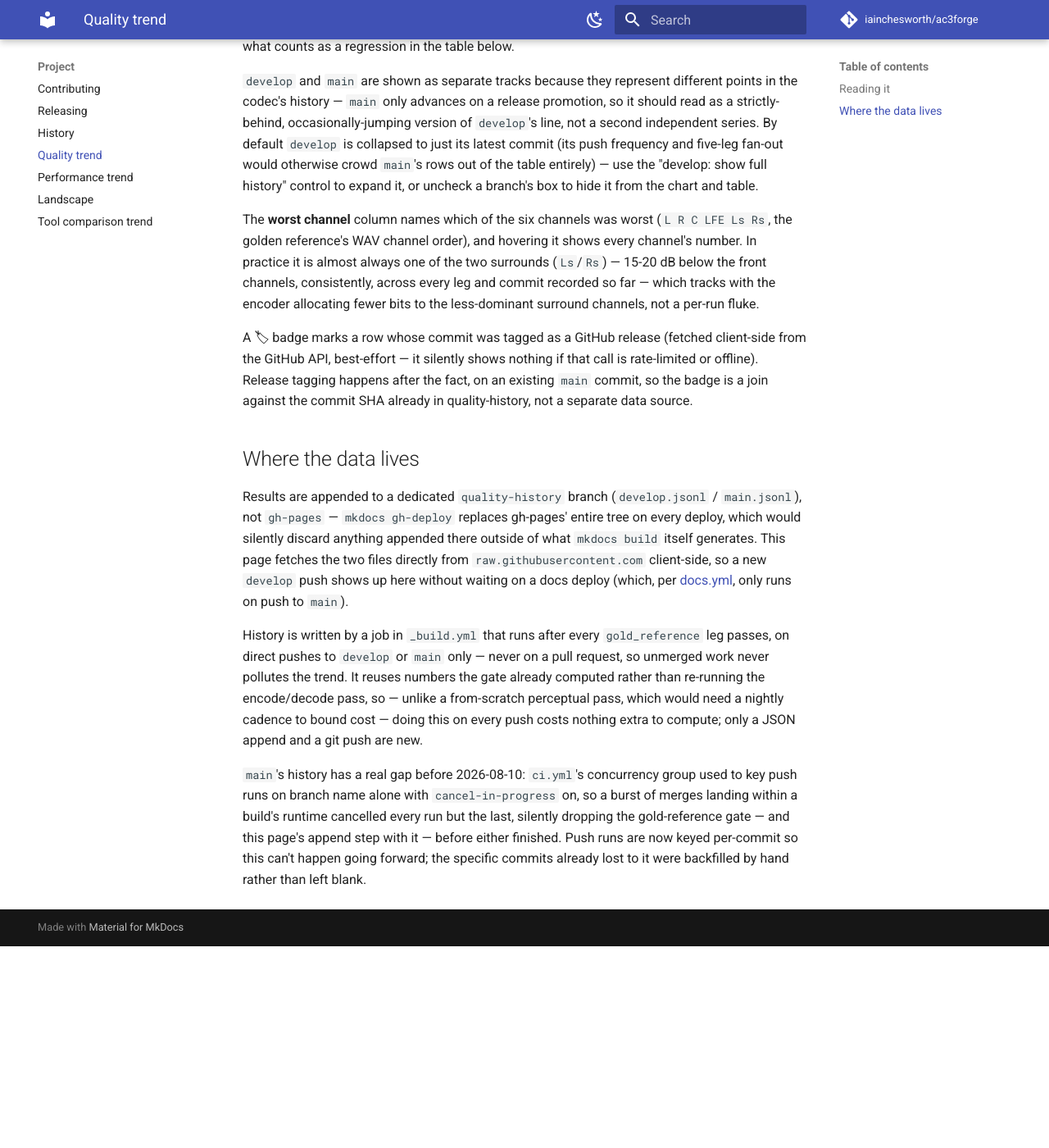
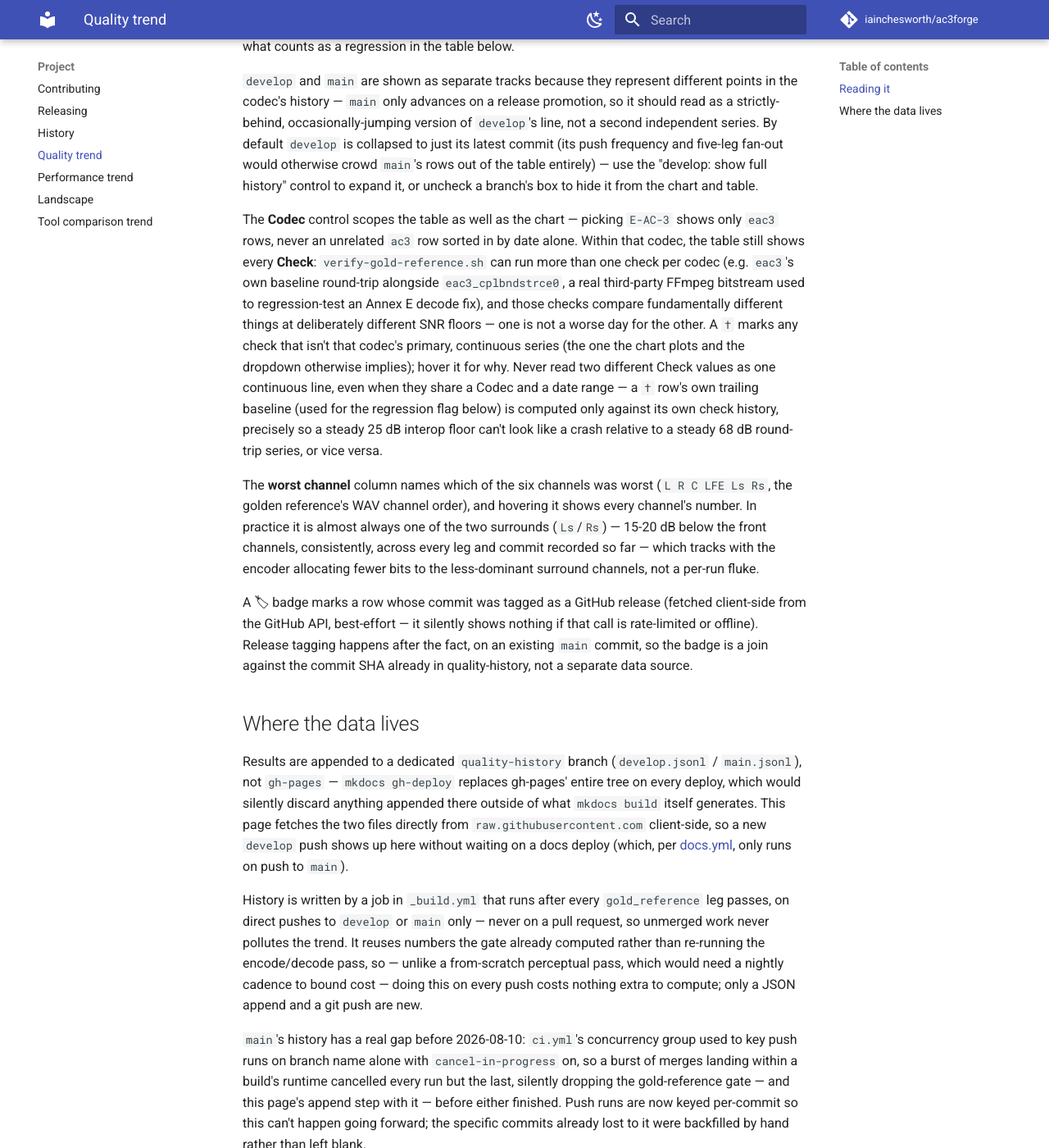
Before and after one commit to iainchesworth/ac3forge, an MkDocs documentation site: the page built from docs/quality-trend.md, in a window 1280 px wide and 1400 px high, scrolled down 1047 px. Shown: the whole window at 82% size. Built offline with MkDocs 1.6.1 and Material for MkDocs 9.7.7, drawn with Linux system fonts in a browser that asks for light colours; comment, search, counter and statistics services are not loaded; before the commit the page ends 2201 px from its top, so only the background shows below that.

Commit message:
fix: stop quality-trend table from conflating unrelated checks
The chart already scoped rows by codec and isPrimaryCheck, but the table
below it was fed the raw, unfiltered record list - every codec and every
check interleaved by date with no field distinguishing them. That let a
steady ~25 dB interop fixture (eac3_cplbndstrce0) read as a crash relative
to the steady ~68 dB eac3 round-trip series it has nothing to do with.

Scope the table to the selected codec, add a Check column so same-codec
rows are always distinguishable, and mark non-primary checks with a
tooltipped dagger instead of leaving them unlabelled next to the primary
series.

```diff
--- a/docs/quality-trend.md
+++ b/docs/quality-trend.md
@@ -43,6 +43,7 @@
 #quality-trend-app table { width: 100%; border-collapse: collapse; font-size: 0.85em; }
 #quality-trend-app th, #quality-trend-app td { padding: 0.35em 0.6em; text-align: left; border-bottom: 1px solid var(--md-default-fg-color--lightest); white-space: nowrap; }
 .quality-trend-regression { color: var(--md-typeset-mark-color, #c62828); font-weight: 600; }
+.quality-trend-secondary-check { color: var(--md-default-fg-color--light); cursor: help; }
 .quality-trend-release-row { background: color-mix(in srgb, var(--md-accent-fg-color, #7c4dff) 8%, transparent); }
 .quality-trend-release { text-decoration: none; font-weight: 600; }
 .quality-trend-release:hover { text-decoration: underline; }
@@ -343,6 +344,15 @@
     return `<div class="quality-trend-legend">${items.join("")}</div>`;
   }
 
+  // Every check for the row's codec, in a single dedicated column, so two
+  // checks that share a codec (and can carry very different SNR floors -
+  // see isPrimaryCheck above) are never left to be told apart only by
+  // eyeballing the bitrate or the worst-dB number. checkLabel falls back to
+  // the codec name for pre-"check" history, same reasoning as isPrimaryCheck.
+  function checkLabel(r) {
+    return r.check || r.codec;
+  }
+
   function buildTable(rows, allRecords, releasesBySha) {
     const trs = rows
       .slice()
@@ -358,12 +368,16 @@
         const releaseBadge = release
           ? `<a class="quality-trend-release" href="${release.url}" title="${release.prerelease ? "Prerelease" : "Release"} tagged at this commit">🏷 ${release.name}</a>`
           : "";
+        const check = isPrimaryCheck(r)
+          ? checkLabel(r)
+          : `${checkLabel(r)} <span class="quality-trend-secondary-check" title="Not ${r.codec}'s primary round-trip check - a separate fixture with its own SNR floor and its own trailing baseline, not comparable to the ${r.codec} row above it">†</span>`;
         return `<tr${release ? ' class="quality-trend-release-row"' : ""}>
           <td>${r.commit_date.slice(0, 10)}</td>
           <td>${r.branch}</td>
           <td><a href="${commitUrl(r.commit)}">${shortSha(r.commit)}</a></td>
           <td>${r.leg}</td>
           <td>${r.codec} @ ${r.bitrate_kbps} kbps</td>
+          <td>${check}</td>
           <td title="${channelBreakdownText(r)}">${worstChannelLabel(r)} ${r.worst_db.toFixed(2)} dB</td>
           <td>${releaseBadge}</td>
           <td>${flag}</td>
@@ -374,7 +388,7 @@
       return '<p class="quality-trend-status">No rows in the current view - try a different branch/codec combination.</p>';
     }
     return `<div class="quality-trend-table-wrap"><table>
-      <thead><tr><th>Date</th><th>Branch</th><th>Commit</th><th>Leg</th><th>Codec</th><th>Worst channel</th><th>Release</th><th></th></tr></thead>
+      <thead><tr><th>Date</th><th>Branch</th><th>Commit</th><th>Leg</th><th>Codec</th><th>Check</th><th>Worst channel</th><th>Release</th><th></th></tr></thead>
       <tbody>${trs}</tbody>
     </table></div>`;
   }
@@ -481,11 +495,22 @@
       ? allRecords.filter((r) => r.branch === state.legBranch)
       : visibleRecords(allRecords);
     const tracks = buildTracks(visible);
+    // The table used to get the same `visible` list the chart starts from -
+    // every codec and every check, unfiltered - while only the chart applied
+    // state.codec and isPrimaryCheck. That let the table interleave rows the
+    // Codec control claimed to be scoping (even a different codec entirely)
+    // with no per-row way to tell them apart, which is exactly the
+    // conflation isPrimaryCheck exists to prevent in the chart. Scoping the
+    // table to the selected codec too - while still showing every check
+    // within it, distinguished by the Check column above - keeps secondary
+    // checks visible instead of hidden, but never unlabelled next to a
+    // codec's primary series.
+    const tableRows = visible.filter((r) => r.codec === state.codec);
     root.innerHTML = `
       ${buildControls()}
       <div class="quality-trend-chart-wrap">${buildChart(tracks, state.codec, releasesBySha)}</div>
       ${buildLegend(tracks, releasesBySha)}
-      ${buildTable(visible, allRecords, releasesBySha)}
+      ${buildTable(tableRows, allRecords, releasesBySha)}
     `;
     attachControlListeners(allRecords, releasesBySha);
   }
@@ -534,6 +559,22 @@
 entirely) — use the "develop: show full history" control to expand it, or
 uncheck a branch's box to hide it from the chart and table.
 
+The **Codec** control scopes the table as well as the chart — picking
+`E-AC-3` shows only `eac3` rows, never an unrelated `ac3` row sorted in by
+date alone. Within that codec, the table still shows every **Check**:
+`verify-gold-reference.sh` can run more than one check per codec (e.g.
+`eac3`'s own baseline round-trip alongside `eac3_cplbndstrce0`, a real
+third-party FFmpeg bitstream used to regression-test an Annex E decode fix),
+and those checks compare fundamentally different things at deliberately
+different SNR floors — one is not a worse day for the other. A `†` marks
+any check that isn't that codec's primary, continuous series (the one the
+chart plots and the dropdown otherwise implies); hover it for why. Never
+read two different Check values as one continuous line, even when they
+share a Codec and a date range — a `†` row's own trailing baseline (used
+for the regression flag below) is computed only against its own check
+history, precisely so a steady 25 dB interop floor can't look like a crash
+relative to a steady 68 dB round-trip series, or vice versa.
+
 The **worst channel** column names which of the six channels was worst
 (`L R C LFE Ls Rs`, the golden reference's WAV channel order), and hovering
 it shows every channel's number. In practice it is almost always one of the
```
Also changed, not shown: other parts of docs/quality-trend.md (+2 -2 lines).
